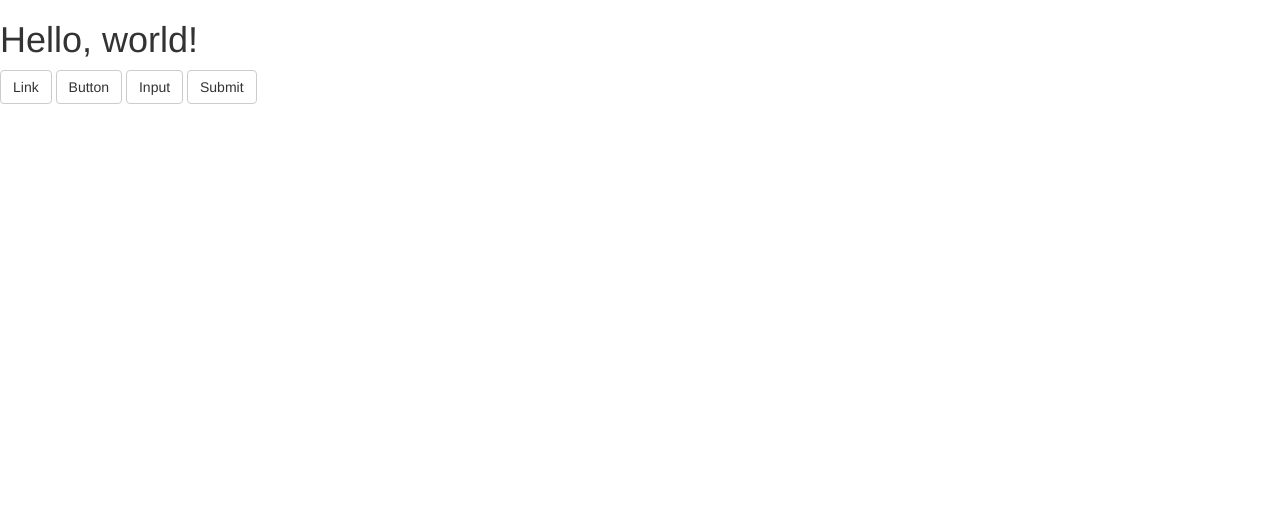
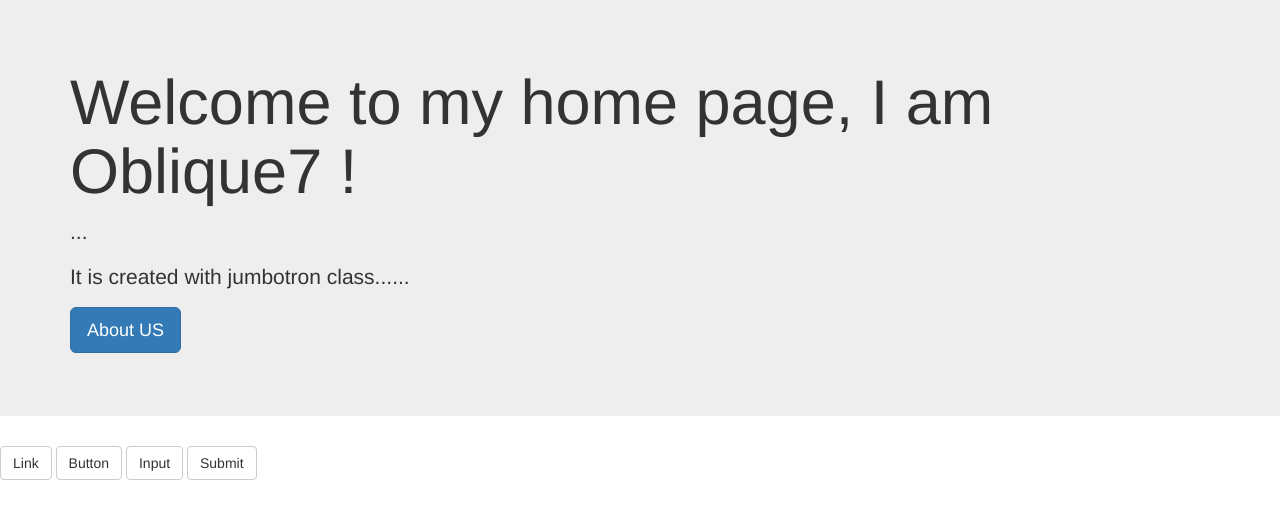
Before and after one commit to oblique7/myWeb, a plain HTML site: page index.html in a window 1280 px wide. Drawn offline with nearby package versions, Linux system fonts and the light colour scheme.

Commit message:
update jumbotoron
jumbotoron

```diff
--- a/index.html
+++ b/index.html
@@ -18,12 +18,22 @@
     <![endif]-->
   </head>
   <body>
-    <h1>Hello, world!</h1>
+
+    <div class="jumbotron">
+      <div class="container">
+      <h1>Welcome to my home page, I am Oblique7 !  </h1>
+      <p>...</p>
+      <p>It is created with jumbotron class......</p>
+      <p><a class="btn btn-primary btn-lg" href="#" role="button">About US</a></p>
+    </div>
+    </div>
 
     <a class="btn btn-default" href="#" role="button">Link</a>
     <button class="btn btn-default" type="submit">Button</button>
     <input class="btn btn-default" type="button" value="Input">
     <input class="btn btn-default" type="submit" value="Submit">
+
+
 
     <!-- jQuery (necessary for Bootstrap's JavaScript plugins) -->
     <script src="https://ajax.googleapis.com/ajax/libs/jquery/1.12.4/jquery.min.js"></script>
```
